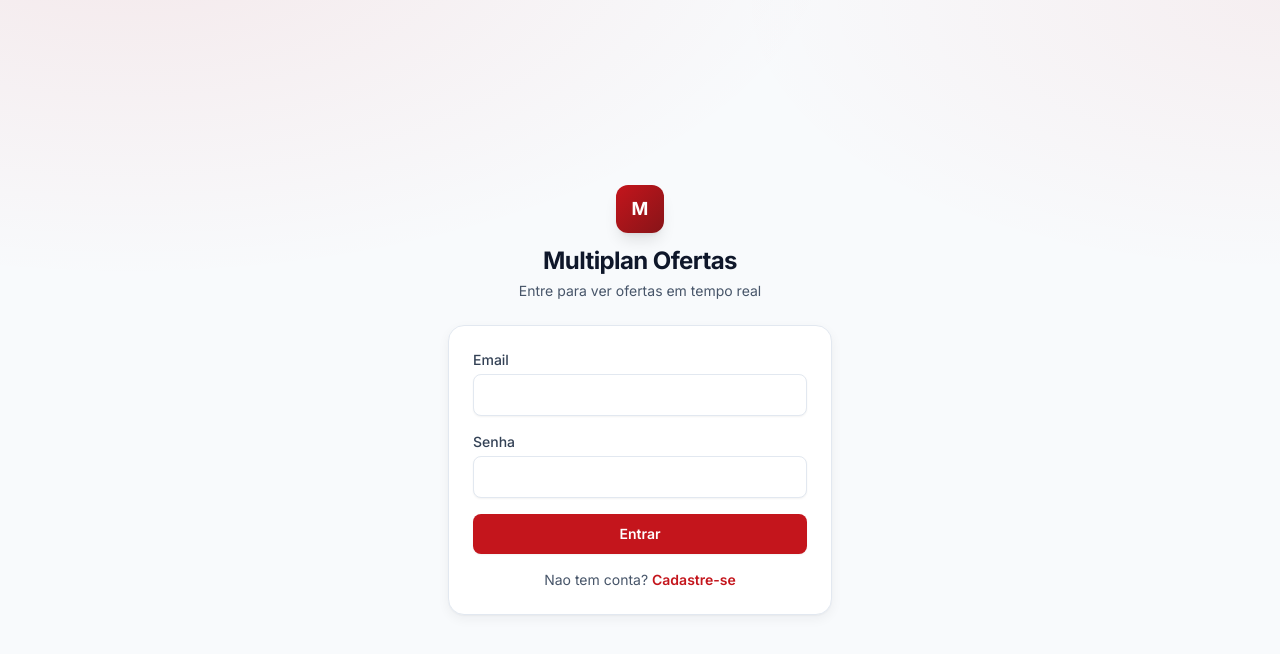
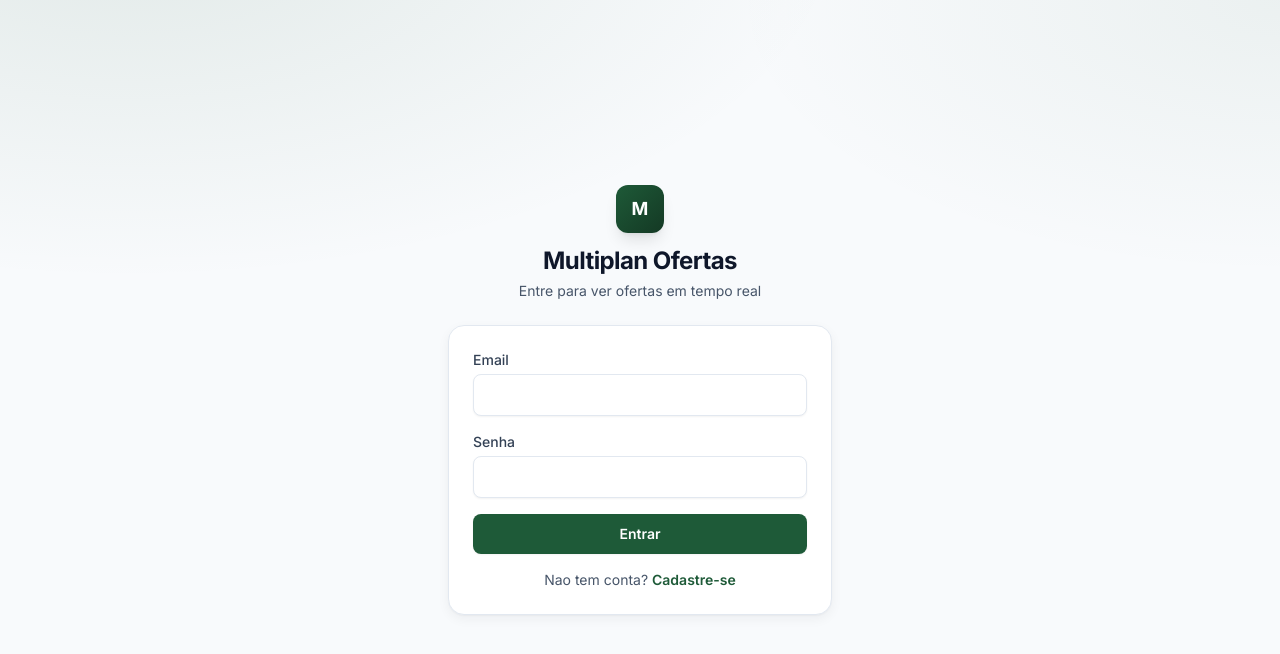
Before and after one commit to juuhadg/multiplan-teste-tecnico, a React (Vite) app in the folder frontend/: page /login in a window 1280 px wide. Shown: the top 654 px of the page. Built offline with nearby package versions, Linux system fonts and the light colour scheme; no server answers.

Commit message:
style(frontend): troca paleta brand para o verde floresta do app Multi

```diff
--- a/frontend/src/index.css
+++ b/frontend/src/index.css
@@ -12,12 +12,12 @@
   @apply font-sans text-slate-900 antialiased;
   background: radial-gradient(
       1200px 600px at 10% -10%,
-      rgba(196, 21, 28, 0.08),
+      rgba(30, 90, 56, 0.1),
       transparent 60%
     ),
     radial-gradient(
       1000px 500px at 100% 0%,
-      rgba(196, 21, 28, 0.05),
+      rgba(30, 90, 56, 0.06),
       transparent 55%
     ),
     #f8fafc;
--- a/frontend/tailwind.config.js
+++ b/frontend/tailwind.config.js
@@ -8,23 +8,23 @@
       },
       colors: {
         brand: {
-          50: '#fdf2f3',
-          100: '#fbe4e6',
-          200: '#f6c5ca',
-          300: '#ed939c',
-          400: '#e15c6a',
-          500: '#d23543',
-          600: '#c4151c',
-          700: '#a31218',
-          800: '#871418',
-          900: '#70161a',
-          950: '#3d0709',
+          50: '#f1f7f3',
+          100: '#dcebe1',
+          200: '#b8d6c2',
+          300: '#8bba9c',
+          400: '#5e9976',
+          500: '#3d7c58',
+          600: '#1e5a38',
+          700: '#18482d',
+          800: '#143924',
+          900: '#0f2c1c',
+          950: '#08180e',
         },
       },
       boxShadow: {
         card: '0 1px 2px rgba(15, 23, 42, 0.04), 0 4px 12px rgba(15, 23, 42, 0.05)',
         'card-hover':
-          '0 2px 4px rgba(15, 23, 42, 0.06), 0 12px 28px rgba(196, 21, 28, 0.14)',
+          '0 2px 4px rgba(15, 23, 42, 0.06), 0 12px 28px rgba(30, 90, 56, 0.16)',
       },
     },
   },
```
